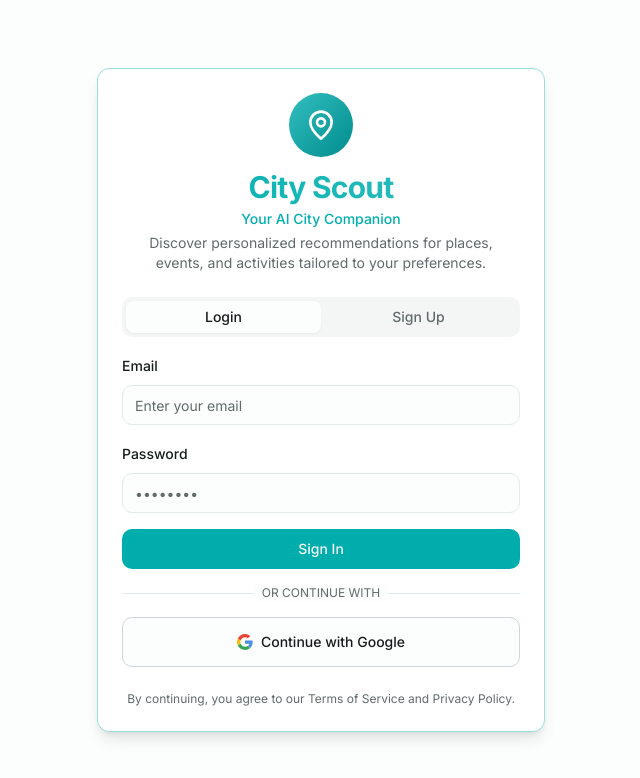
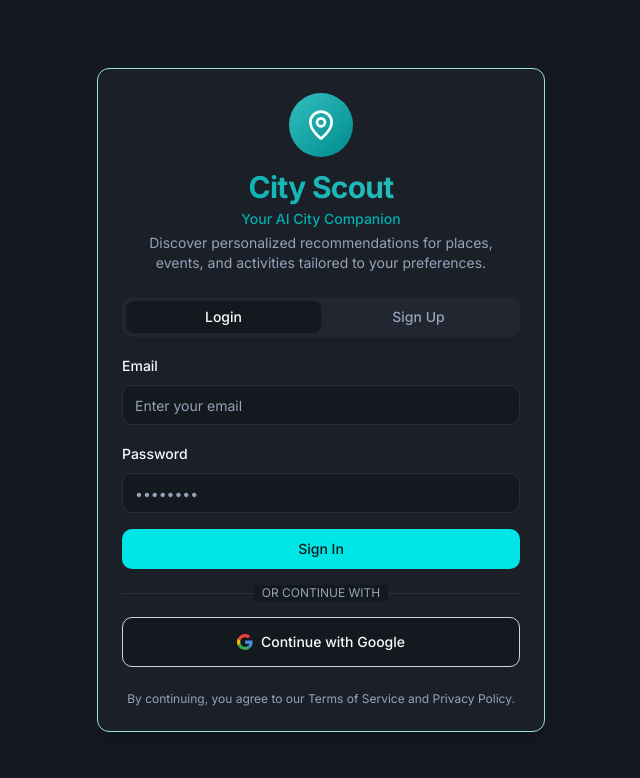
Before and after one commit to IreneSunny96/AI-Agents-Hackathon_City-Scoutss, a React (Vite) app: page /auth in a window 1280 px wide. Shown: the top 778 px of the page, without its empty margins (319-959 px from the left). Built offline with nearby package versions, Linux system fonts and the light colour scheme.

Commit message:
Refactor: Implement dark mode theme
This commit introduces dark mode theming to the application.

```diff
--- a/src/App.tsx
+++ b/src/App.tsx
@@ -1,9 +1,11 @@
+
 import { Toaster } from "@/components/ui/toaster";
 import { Toaster as Sonner } from "@/components/ui/sonner";
 import { TooltipProvider } from "@/components/ui/tooltip";
 import { QueryClient, QueryClientProvider } from "@tanstack/react-query";
 import { BrowserRouter, Routes, Route, Navigate } from "react-router-dom";
 import { AuthProvider, useAuth } from "./context/AuthContext";
+import { ThemeProvider } from "@/context/ThemeContext";
 import Index from "./pages/Index";
 import Auth from "./pages/Auth";
 import Onboarding from "./pages/Onboarding";
@@ -111,11 +113,13 @@ const AppRoutes = () => {
 
 const App = () => (
   <QueryClientProvider client={queryClient}>
-    <TooltipProvider>
-      <Toaster />
-      <Sonner />
-      <AppWithAuth />
-    </TooltipProvider>
+    <ThemeProvider defaultTheme="dark">
+      <TooltipProvider>
+        <Toaster />
+        <Sonner />
+        <AppWithAuth />
+      </TooltipProvider>
+    </ThemeProvider>
   </QueryClientProvider>
 );
 
--- /dev/null
+++ b/src/components/ThemeToggle.tsx
@@ -0,0 +1,30 @@
+
+import React from 'react';
+import { Moon, Sun } from 'lucide-react';
+import { Button } from '@/components/ui/button';
+import { useTheme } from '@/context/ThemeContext';
+
+const ThemeToggle = () => {
+  const { theme, setTheme } = useTheme();
+
+  const toggleTheme = () => {
+    setTheme(theme === 'light' ? 'dark' : 'light');
+  };
+
+  return (
+    <Button
+      variant="ghost"
+      size="icon"
+      onClick={toggleTheme}
+      aria-label="Toggle theme"
+    >
+      {theme === 'light' ? (
+        <Moon className="h-5 w-5" />
+      ) : (
+        <Sun className="h-5 w-5" />
+      )}
+    </Button>
+  );
+};
+
+export default ThemeToggle;
--- a/src/components/layout/Header.tsx
+++ b/src/components/layout/Header.tsx
@@ -1,3 +1,4 @@
+
 import React from 'react';
 import { MapPin, LogOut, User } from 'lucide-react';
 import { Button } from '@/components/ui/button';
@@ -12,6 +13,7 @@ import {
   DropdownMenuTrigger
 } from '@/components/ui/dropdown-menu';
 import { toast } from 'sonner';
+import ThemeToggle from '../ThemeToggle';
 
 interface HeaderProps {
   transparent?: boolean;
@@ -50,6 +52,9 @@ const Header: React.FC<HeaderProps> = ({ transparent = false, onLogout }) => {
           <span className="font-bold text-xl text-foreground">CityScout</span>
         </div>
 
+        <div className="flex items-center space-x-2">
+          <ThemeToggle />
+
           {user && (
             <DropdownMenu>
               <DropdownMenuTrigger asChild>
@@ -78,6 +83,7 @@ const Header: React.FC<HeaderProps> = ({ transparent = false, onLogout }) => {
             </DropdownMenu>
           )}
         </div>
+      </div>
     </header>
   );
 };
--- /dev/null
+++ b/src/context/ThemeContext.tsx
@@ -0,0 +1,67 @@
+
+import React, { createContext, useContext, useEffect, useState } from "react";
+
+type Theme = "light" | "dark" | "system";
+
+type ThemeProviderProps = {
+  children: React.ReactNode;
+  defaultTheme?: Theme;
+};
+
+type ThemeContextType = {
+  theme: Theme;
+  setTheme: (theme: Theme) => void;
+};
+
+const ThemeContext = createContext<ThemeContextType | undefined>(undefined);
+
+export function ThemeProvider({
+  children,
+  defaultTheme = "system",
+}: ThemeProviderProps) {
+  const [theme, setTheme] = useState<Theme>(
+    () => (localStorage.getItem("theme") as Theme) || defaultTheme
+  );
+
+  useEffect(() => {
+    const root = window.document.documentElement;
+
+    root.classList.remove("light", "dark");
+
+    if (theme === "system") {
+      const systemTheme = window.matchMedia("(prefers-color-scheme: dark)")
+        .matches
+        ? "dark"
+        : "light";
+
+      root.classList.add(systemTheme);
+      return;
+    }
+
+    root.classList.add(theme);
+  }, [theme]);
+
+  const value = {
+    theme,
+    setTheme: (theme: Theme) => {
+      localStorage.setItem("theme", theme);
+      setTheme(theme);
+    },
+  };
+
+  return (
+    <ThemeContext.Provider value={value}>
+      {children}
+    </ThemeContext.Provider>
+  );
+}
+
+export const useTheme = (): ThemeContextType => {
+  const context = useContext(ThemeContext);
+
+  if (context === undefined) {
+    throw new Error("useTheme must be used within a ThemeProvider");
+  }
+
+  return context;
+};
--- a/src/index.css
+++ b/src/index.css
@@ -48,23 +48,23 @@
   }
 
   .dark {
-    --background: 180 10% 5%;
+    --background: 220 20% 10%;
     --foreground: 210 40% 98%;
 
-    --card: 180 10% 8%;
+    --card: 220 20% 13%;
     --card-foreground: 210 40% 98%;
 
-    --popover: 180 10% 8%;
+    --popover: 220 20% 13%;
     --popover-foreground: 210 40% 98%;
 
-    --primary: 180 100% 40%;
-    --primary-foreground: 180 10% 10%;
+    --primary: 180 100% 45%;
+    --primary-foreground: 220 20% 10%;
 
-    --secondary: 180 10% 15%;
+    --secondary: 220 20% 16%;
     --secondary-foreground: 210 40% 98%;
 
-    --muted: 180 10% 15%;
-    --muted-foreground: 180 5% 65%;
+    --muted: 220 20% 16%;
+    --muted-foreground: 215 20% 65%;
 
     --accent: 175 20% 20%;
     --accent-foreground: 0 0% 98%;
@@ -72,18 +72,18 @@
     --destructive: 0 62.8% 30.6%;
     --destructive-foreground: 210 40% 98%;
 
-    --border: 180 10% 20%;
-    --input: 180 10% 20%;
-    --ring: 180 100% 40%;
+    --border: 220 20% 20%;
+    --input: 220 20% 20%;
+    --ring: 180 100% 45%;
 
-    --sidebar-background: 240 5.9% 10%;
-    --sidebar-foreground: 240 4.8% 95.9%;
-    --sidebar-primary: 224.3 76.3% 48%;
+    --sidebar-background: 220 20% 8%;
+    --sidebar-foreground: 210 40% 98%;
+    --sidebar-primary: 180 100% 45%;
     --sidebar-primary-foreground: 0 0% 100%;
-    --sidebar-accent: 240 3.7% 15.9%;
-    --sidebar-accent-foreground: 240 4.8% 95.9%;
-    --sidebar-border: 240 3.7% 15.9%;
-    --sidebar-ring: 217.2 91.2% 59.8%;
+    --sidebar-accent: 220 20% 16%;
+    --sidebar-accent-foreground: 210 40% 98%;
+    --sidebar-border: 220 20% 16%;
+    --sidebar-ring: 180 100% 45%;
   }
 }
 
@@ -93,7 +93,7 @@
   }
 
   body {
-    @apply bg-background text-foreground font-sans;
+    @apply bg-background text-foreground font-sans dark:bg-background dark:text-foreground;
     font-family: 'Inter', sans-serif;
   }
 
@@ -111,4 +111,9 @@
     );
     background-size: 20px 20px;
   }
+
+  /* Glass effect for dark mode */
+  .glass-dark {
+    @apply backdrop-blur-md bg-black/20 border border-white/10 shadow-lg;
+  }
 }
```
Lines whose indentation alone changed are shown as unchanged.
